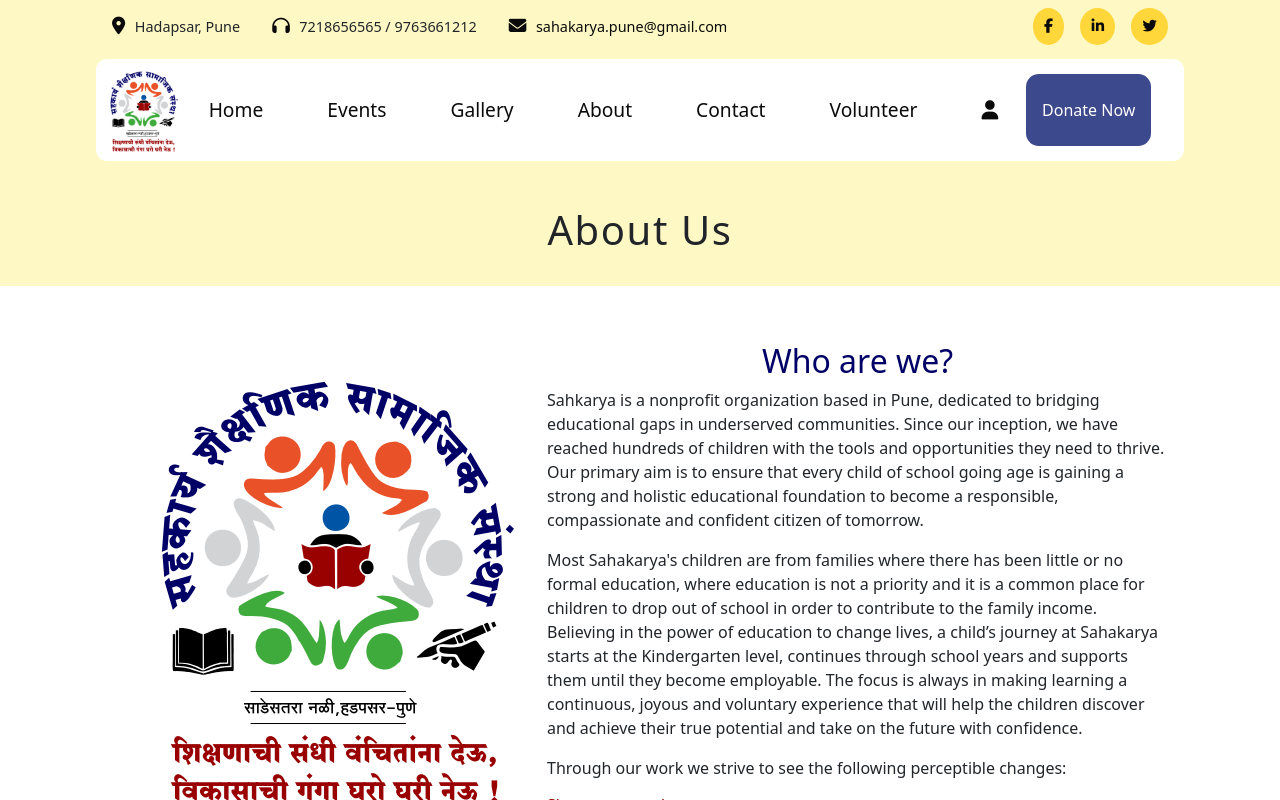
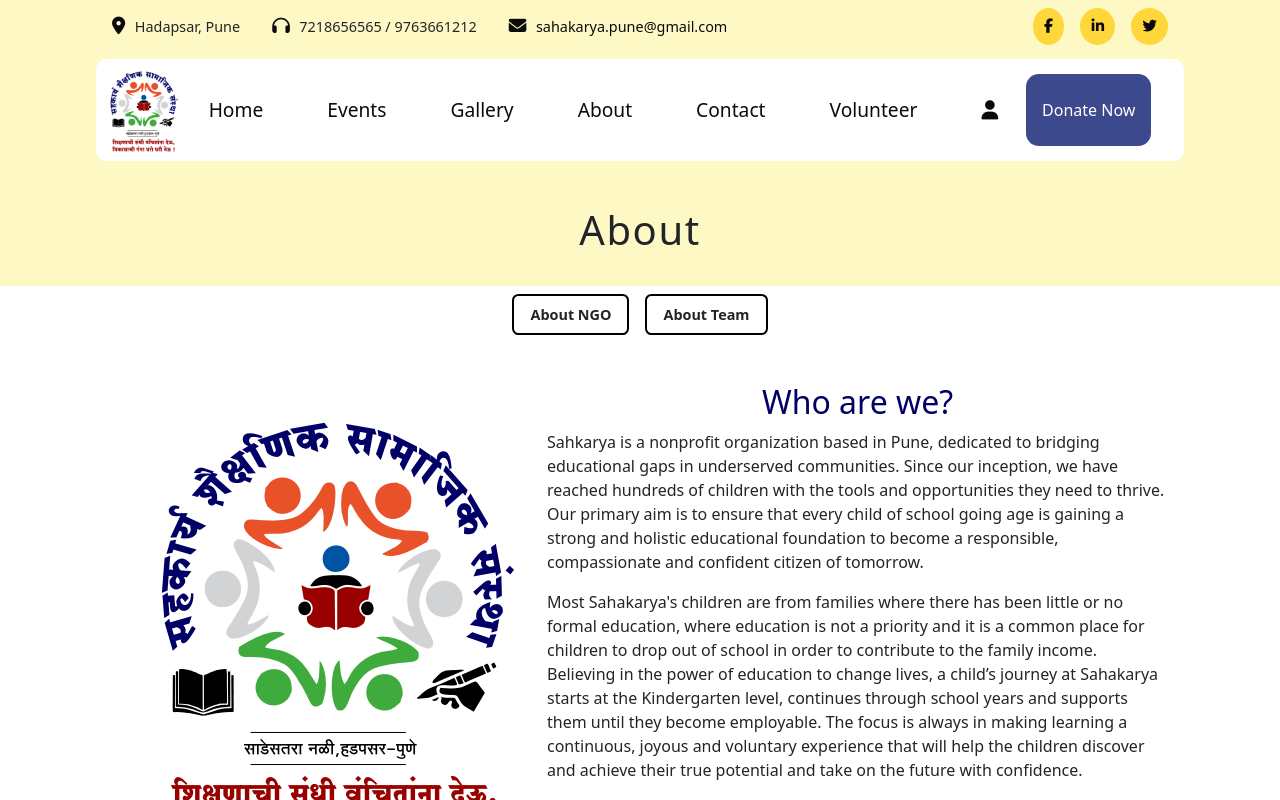
Before and after one commit to PratikChavan97/sahkarya, a React (Vite) app: page /about in a window 1280 px wide. Shown: the top 800 px of the page. Built offline with nearby package versions, Linux system fonts and the light colour scheme.

Commit message:
Team added

```diff
--- /dev/null
+++ b/src/components/site/TeamCard.jsx
@@ -0,0 +1,14 @@
+import "./module.TeamCard.css";
+
+function TeamCard({ team }) {
+  return (
+    <div className="team-card">
+      <img src={team.photourl} />
+      <h4>
+        {team.gender === "male" ? "Mr." : "Mrs."} {team.name}
+      </h4>
+    </div>
+  );
+}
+
+export default TeamCard;
--- /dev/null
+++ b/src/components/site/module.TeamCard.css
@@ -0,0 +1,22 @@
+.team-card {
+  width: 20rem;
+  height: 25rem;
+  padding: 1rem;
+  display: flex;
+  flex-direction: column;
+  justify-content: center;
+  align-items: center;
+
+  border: 2px solid black;
+  border-radius: 0.5rem;
+}
+
+.team-card img {
+  height: 20rem;
+  margin-bottom: 1rem;
+}
+
+.team-card h4 {
+  font-weight: 500;
+  font-size: 1.1rem;
+}
--- a/src/pages/site/About.jsx
+++ b/src/pages/site/About.jsx
@@ -1,21 +1,46 @@
+import { useState } from "react";
 import AboutNGO from "../../components/site/AboutNGO";
 import AboutValues from "../../components/site/AboutValues";
 import AboutWhat from "../../components/site/AboutWhat";
 import ContactHeader from "../../components/site/ContactHeader";
 import Quote from "../../components/site/Quote";
+import teams from "../../team.js";
+
+import "./module.About.css";
+import TeamCard from "../../components/site/TeamCard.jsx";
 
 function About() {
+  const [display, setDisplay] = useState("us");
+
   return (
     <div className="about">
-      <ContactHeader>About Us</ContactHeader>
+      <ContactHeader>About</ContactHeader>
+      <>
+        <div className="about-btns">
+          <button onClick={() => setDisplay("us")}>About NGO</button>
+
+          <button onClick={() => setDisplay("team")}>About Team</button>
+        </div>
+
+        {display === "us" ? (
+          <>
             <AboutNGO />
             <AboutValues />
             <Quote name="Ralph Waldo Emerson">
               "The purpose of life is not to be happy. It is to be useful, to be
-        honorable, to be compassionate, to have it make some difference that you
-        have lived and lived well."
+              honorable, to be compassionate, to have it make some difference
+              that you have lived and lived well."
             </Quote>
             <AboutWhat />
+          </>
+        ) : (
+          <div className="teams">
+            {teams.map((team) => (
+              <TeamCard team={team} key={team.name} />
+            ))}
+          </div>
+        )}
+      </>
     </div>
   );
 }
--- /dev/null
+++ b/src/pages/site/AboutTeam.jsx
@@ -0,0 +1,5 @@
+function AboutTeam() {
+  return <div className="about-team"></div>;
+}
+
+export default AboutTeam;
--- /dev/null
+++ b/src/pages/site/module.About.css
@@ -0,0 +1,24 @@
+.about-btns {
+  display: flex;
+  flex-direction: row;
+  justify-content: center;
+  align-items: center;
+  gap: 1rem;
+}
+
+.about button {
+  padding: 0.5rem 1rem;
+  border: 2px solid black;
+  font-size: 0.9rem;
+  border-radius: 0.4rem;
+  font-weight: bold;
+}
+
+.teams {
+  display: flex;
+  justify-content: space-evenly;
+  align-items: center;
+  flex-wrap: wrap;
+  gap: 1rem;
+  margin: 3rem 0;
+}
--- a/src/team.js
+++ b/src/team.js
@@ -2,78 +2,97 @@
   {
     photourl: "assets/team/rohit_hole.jpg",
     name: "Rohit Hole",
+    gender: "male",
   },
   {
     photourl: "assets/team/swapnil_bhandari.jpg",
     name: "Swapnil Bhandari",
+    gender: "male",
   },
   {
     photourl: "assets/team/manisha_fhulare.jpg",
     name: "Manisha Fhulare",
+    gender: "female",
   },
   {
     photourl: "assets/team/sulbha_salunkhe.jpg",
     name: "Sulbha Salunkhe",
+    gender: "female",
   },
   {
     photourl: "assets/team/sujata_gaikwad.jpg",
     name: "Sujata Gaikwad",
+    gender: "female",
   },
   {
     photourl: "assets/team/sheela_dhumal.jpg",
     name: "Sheela Dhumal",
+    gender: "female",
   },
   {
     photourl: "assets/team/anand_patharkar.jpg",
     name: "Anand Patharkar",
+    gender: "female",
   },
   {
     photourl: "assets/team/suhas_pawar.jpg",
     name: "Suhas Pawar",
+    gender: "male",
   },
   {
     photourl: "assets/team/vandana_modak.jpg",
     name: "Vandana Modak",
+    gender: "female",
   },
   {
     photourl: "assets/team/namdev_maradkar.jpg",
     name: "Namdev Maradkar",
+    gender: "male",
   },
   {
     photourl: "assets/team/navnath_tupe.jpg",
     name: "Navnath Tupe",
+    gender: "male",
   },
   {
     photourl: "assets/team/mahesh_thosar.jpg",
     name: "Mahesh Thosar",
+    gender: "male",
   },
   {
     photourl: "assets/team/kiran_tupe.jpg",
     name: "Kiran Tupe",
+    gender: "male",
   },
   {
     photourl: "assets/team/kiran_lokre.jpg",
     name: "Kiran Lokre",
+    gender: "male",
   },
   {
     photourl: "assets/team/tejas_ambe.jpg",
     name: "Tejas Ambe",
+    gender: "male",
   },
   {
     photourl: "assets/team/balaji_mane.jpg",
     name: "Balaji Mane",
+    gender: "male",
   },
   {
     photourl: "assets/team/ganesh_jadhav.jpg",
     name: "Ganesh Jadhav",
+    gender: "male",
   },
   {
     photourl: "assets/team/sonu_taktode.jpg",
     name: "Sonu Taktode",
+    gender: "male",
   },
   {
     photourl: "assets/team/monu_taktode.jpg",
     name: "Monu Takade",
+    gender: "male",
   },
 ];
 
```
Lines whose indentation alone changed are shown as unchanged.
